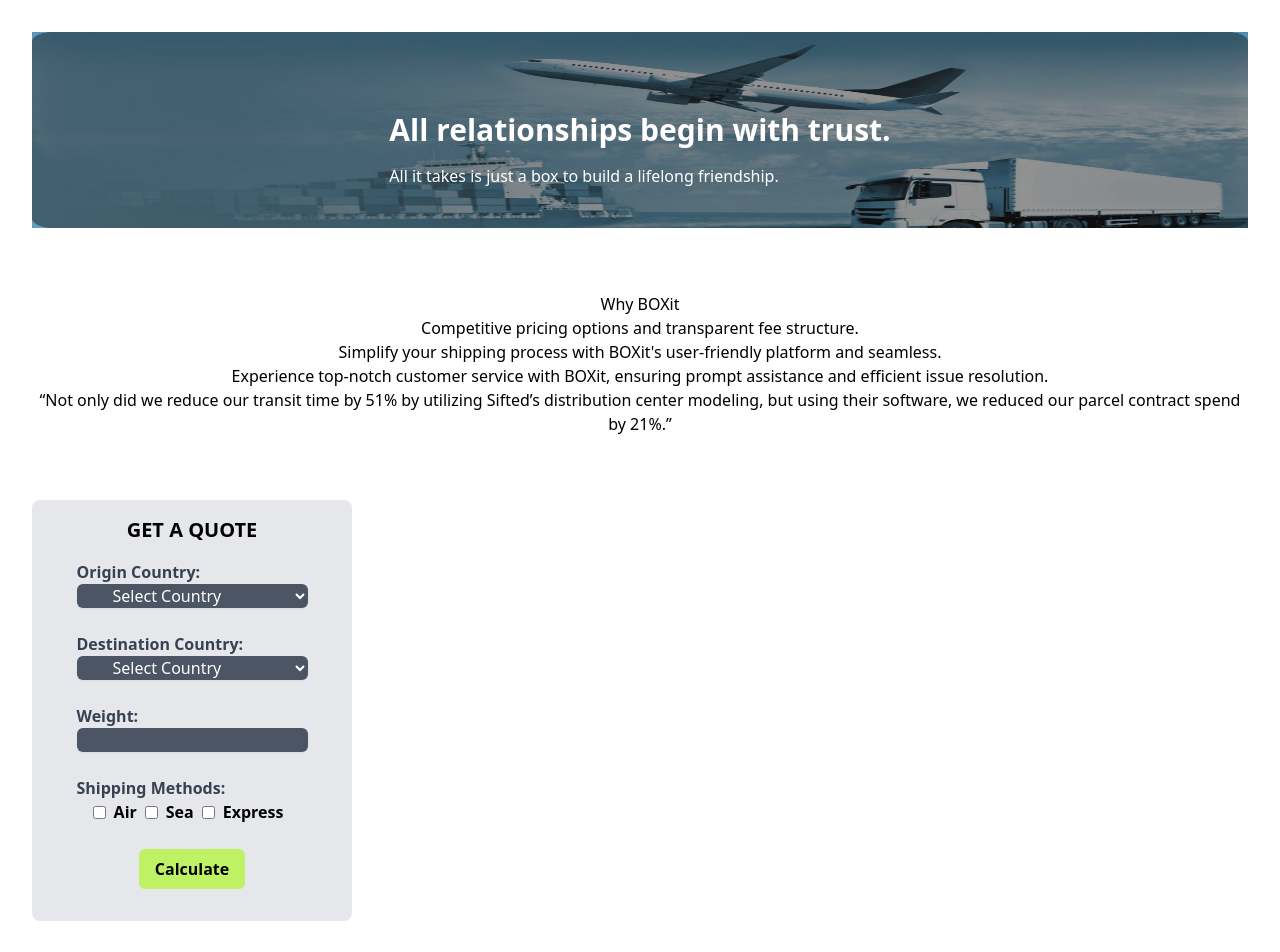
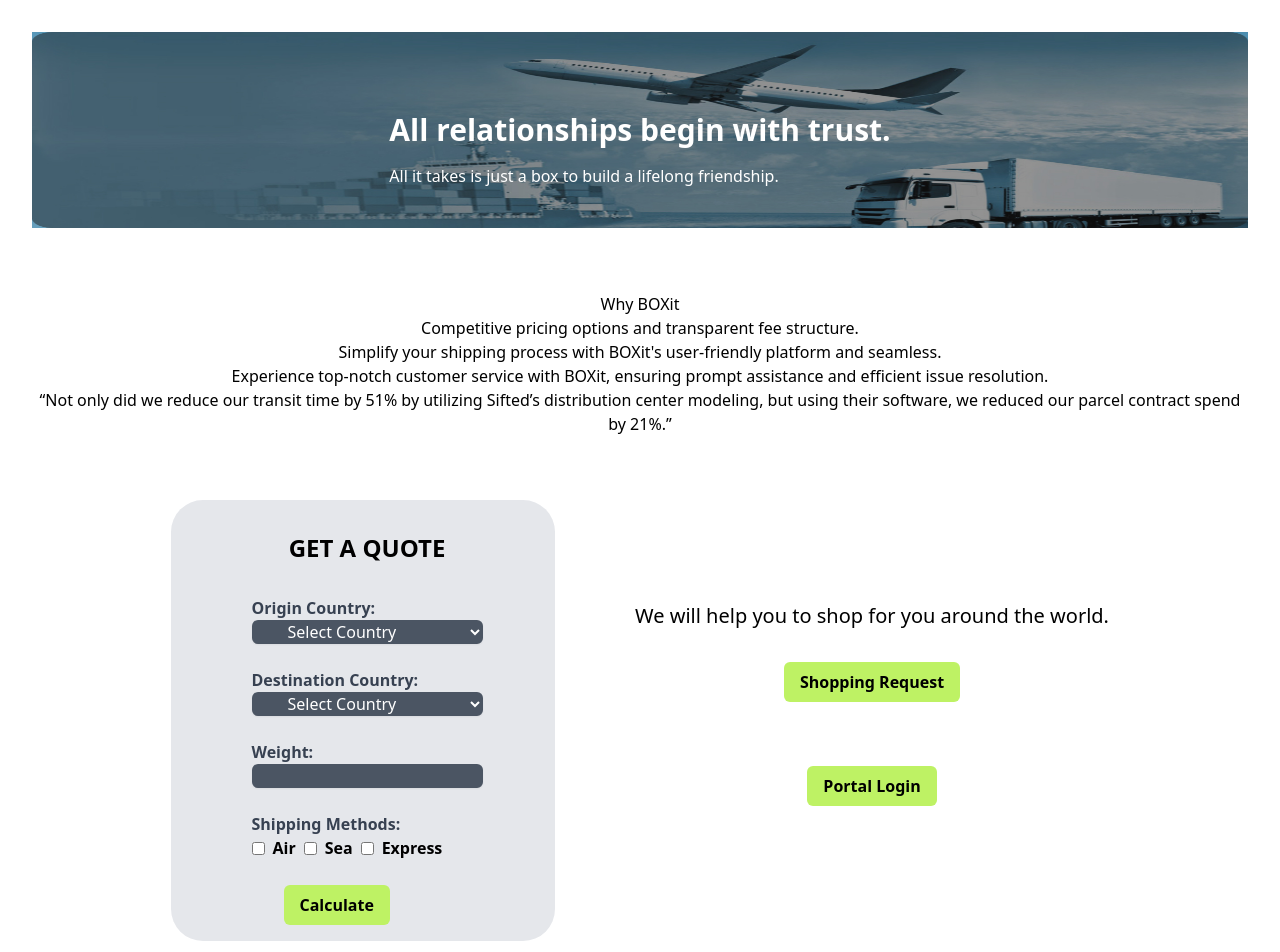
Before and after one commit to UmairShukri/BoxIT, a React (Vite) app: page / in a window 1280 px wide. Shown: the top 952 px of the page. Built offline with nearby package versions, Linux system fonts and the light colour scheme.

Commit message:
loginportalbutton

```diff
--- a/src/pages/Calculator.jsx
+++ b/src/pages/Calculator.jsx
@@ -7,9 +7,7 @@
 const Calculator = () => {
   return (
     <div className="flex flex-col">
-
-
-      <div className="boxit relative flex items-center justify-center m-8 ">
+      <div className="boxit relative flex items-center justify-center m-8">
         <div className="absolute inset-0 z-0">
           <BackgroundSlider />
         </div>
@@ -22,23 +20,32 @@
           </p>
         </div>
       </div>
-      <div   className=' justify-center m-8  text-center '>
-        <h2 className="">  Why BOXit</h2>
-                <p2 className="">Competitive pricing options and transparent fee structure. <br></br>
-Simplify your shipping process with BOXit's user-friendly platform and seamless.<br></br>
-Experience top-notch customer service with BOXit, ensuring prompt assistance
-and  efficient issue resolution.<br></br>
-“Not only did we reduce our transit time by 51% by utilizing Sifted’s distribution center modeling, but using their software, we reduced our parcel contract spend by 21%.”
-</p2>
+
+      <div className="justify-center m-8 text-center">
+        <h2 className="">Why BOXit</h2>
+        <p2 className="">
+          Competitive pricing options and transparent fee structure. <br />
+          Simplify your shipping process with BOXit's user-friendly platform and seamless. <br />
+          Experience top-notch customer service with BOXit, ensuring prompt assistance and efficient issue resolution. <br />
+          “Not only did we reduce our transit time by 51% by utilizing Sifted’s distribution center modeling, but using their software, we reduced our parcel contract spend by 21%.”
+        </p2>
       </div>
 
-      <div className="flex items-center m-8 text-center ">
-  <div className=" w-80 p-4  bg-cover bg-center w-683 h-819 left-305 top-1261 bg-gray-200 rounded-lg">
-    <h1 className=" text-center text-xl font-bold ">GET A QUOTE</h1>
-    <CountryForm />
-  </div>
-</div>
-
+      <div className="flex flex-col items-center justify-center p-8 space-y-8 sm:flex-row sm:space-x-20 sm:space-y-0">
+        <div className="w-full sm:w-96 pl-2 bg-cover bg-center w-683 h-819 bg-gray-200 rounded-[32px]">
+          <h1 className="text-2xl font-bold text-center mb-4 pt-8">GET A QUOTE</h1>
+          <CountryForm />
+        </div>
+        <div className="flex flex-col items-center">
+          <h3 className="text-xl ">We will help you to shop for you around the world.</h3>
+          <button type="button" className="bg-lime-300 text-black m-8 px-4 py-2 rounded-md hover:bg-blue-600 rounded-lg font-bold">
+            Shopping Request
+          </button>
+          <button type="button" className="bg-lime-300 text-black m-8 px-4 py-2 rounded-md hover:bg-blue-600 rounded-lg font-bold">
+            Portal Login
+          </button>
+        </div>
+      </div>
     </div>
   );
 };
```
